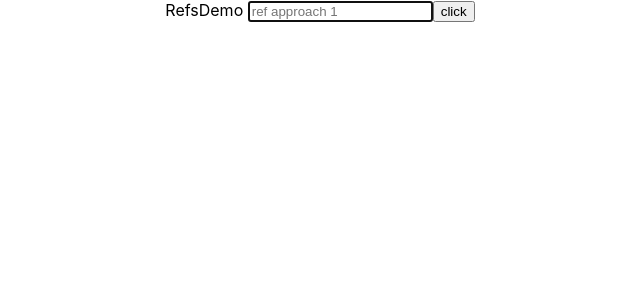
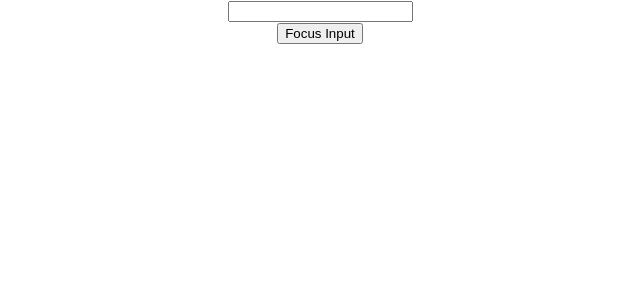
Before and after one commit to Rishabh0262/react-dev-practice, a React (Create React App) app: page / in a window 1280 px wide. Shown: the top 300 px of the page, without its empty margins (320-960 px from the left). Built offline with nearby package versions, Linux system fonts and the light colour scheme.

Commit message:
Here we have used 'Ref' to as child component from a parent component.

```diff
--- a/src/App.js
+++ b/src/App.js
@@ -14,12 +14,24 @@
     return (
           <div className="App">
 
+            {/*       Refs with class component
+                         parent : FocusInput.js
+                         child  : Input.js
+            */}
+            <FocusInput />
+
+
+
+
+
+
+
 
             {/* Refs : Access DOM nodes directly on react. "React.createRef()"
                 2nd method is not working.
             */}
 
-              <RefsDemo />
+              {/* <RefsDemo /> */}
 
               {/*   :/  (this component only contain 2nd Refs method)                           */}
               {/* <RefsDemo1 />       */}
--- /dev/null
+++ b/src/Components/FocusInput.js
@@ -0,0 +1,28 @@
+import React, { Component } from 'react'
+// import Input form './Input'     // *form is wrong keyword
+import  Input  from './Input'
+
+class FocusInput extends Component {
+    constructor(props) {
+      super(props)
+
+      this.componentRefs = React.createRef()
+
+    }
+
+    clickHandler = () => {
+        this.componentRefs.current.focusInput()
+    }
+
+
+  render() {
+    return (
+      <div>
+        <Input ref={this.componentRefs} />
+        <button onClick={this.clickHandler} >Focus Input</button>
+      </div>
+    )
+  }
+}
+
+export default FocusInput
--- /dev/null
+++ b/src/Components/Input.js
@@ -0,0 +1,24 @@
+import React, { Component } from 'react'
+
+class Input extends Component {
+    constructor(props) {
+      super(props)
+
+      this.inputRef = React.createRef()
+
+    }
+
+    focusInput() {
+        this.inputRef.current.focus()
+    }
+
+  render() {
+    return (
+      <div>
+        <input type="text" ref={this.inputRef} />
+      </div>
+    )
+  }
+}
+
+export default Input
```
